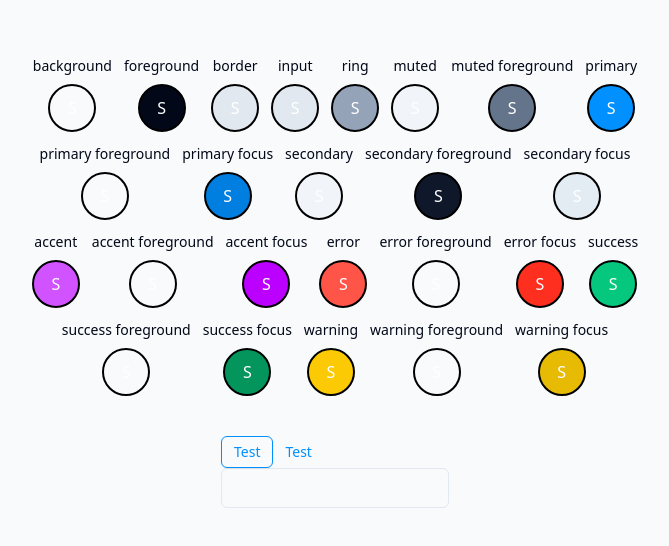
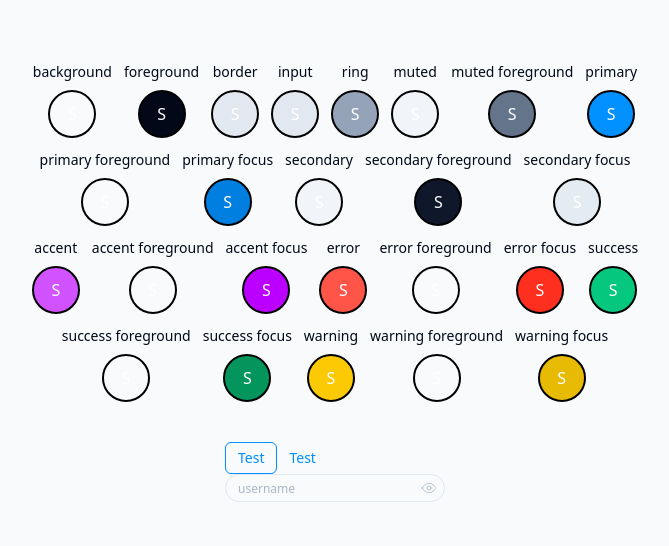
Before and after one commit to mujibur-rohman/ngemplad-ui, a Next.js app: page / in a window 1280 px wide. Shown: the part 118-664 px from the top of the page, without its empty margins (305-974 px from the left). Built offline with nearby package versions, Linux system fonts and the light colour scheme.

Commit message:
input with icon

```diff
--- a/src/components/ui/button.tsx
+++ b/src/components/ui/button.tsx
@@ -28,15 +28,15 @@ const buttonVariants = cva(
         link: "text-primary underline-offset-4 hover:underline",
       },
       size: {
-        default: "h-8 px-3",
         sm: "h-7 rounded-md px-3 text-xs",
+        md: "h-8 px-3",
         lg: "h-10 rounded-md px-4 text-md",
         icon: "h-10 w-10",
       },
     },
     defaultVariants: {
       variant: "default",
-      size: "default",
+      size: "md",
     },
   }
 );
--- a/src/components/ui/input.tsx
+++ b/src/components/ui/input.tsx
@@ -1,22 +1,70 @@
 import * as React from "react";
+import { cva, type VariantProps } from "class-variance-authority";
 
 import { cn } from "@/lib/utils";
 
+const inputVariants = cva(
+  "flex w-full rounded-sm border border-input bg-background px-2 py-2 transition-all text-sm ring-offset-background file:border-0 file:bg-transparent file:text-sm file:font-medium placeholder:text-muted-foreground/50 outline-none focus:ring-1 focus:ring-ring disabled:cursor-not-allowed disabled:opacity-50",
+  {
+    variants: {
+      sizes: {
+        sm: "h-7 text-xs",
+        md: "h-8 text-sm",
+        lg: "h-10 text-md",
+      },
+      rounded: {
+        none: "rounded-none",
+        sm: "rounded-sm",
+        md: "rounded-md",
+        full: "rounded-full px-3",
+      },
+    },
+    defaultVariants: {
+      sizes: "md",
+      rounded: "md",
+    },
+  }
+);
+
 export interface InputProps
-  extends React.InputHTMLAttributes<HTMLInputElement> {}
+  extends React.InputHTMLAttributes<HTMLInputElement>,
+    VariantProps<typeof inputVariants> {
+  error?: boolean;
+  icon?: React.ReactElement;
+}
 
 const Input = React.forwardRef<HTMLInputElement, InputProps>(
-  ({ className, type, ...props }, ref) => {
+  ({ className, type, error, sizes, rounded, icon, ...props }, ref) => {
     return (
+      <div className={cn("relative flex flex-col", { "text-error": error })}>
         <input
           type={type}
           className={cn(
-          "flex h-10 w-full rounded-md border border-input bg-background px-3 py-2 text-sm ring-offset-background file:border-0 file:bg-transparent file:text-sm file:font-medium placeholder:text-muted-foreground focus-visible:outline-none focus-visible:ring-2 focus-visible:ring-ring focus-visible:ring-offset-2 disabled:cursor-not-allowed disabled:opacity-50",
+            inputVariants({ sizes, rounded }),
+            {
+              "border-error focus:ring-error text-error placeholder:text-error/60":
+                error,
+              "pr-8": icon,
+            },
             className
           )}
           ref={ref}
           {...props}
         />
+        {icon && (
+          <div
+            className={cn(
+              "absolute bg-background right-0 top-0 bottom-0 flex items-center justify-center m-2 text-ring"
+            )}
+          >
+            {React.cloneElement(icon, {
+              className: cn("w-5 h-5", {
+                "w-4 h-4": sizes === "sm",
+              }),
+            })}
+          </div>
+        )}
+      </div>
     );
   }
 );
--- a/src/pages/index.tsx
+++ b/src/pages/index.tsx
@@ -8,6 +8,7 @@ import {
   DialogTrigger,
 } from "@/components/ui/dialog";
 import { Input } from "@/components/ui/input";
+import { Eye } from "lucide-react";
 
 const colorsPallete = [
   {
@@ -134,7 +135,13 @@ export default function Home() {
         <Button variant="ghost" className="text-primary hover:bg-primary/10">
           Test
         </Button>
-        <Input type="text" />
+        <Input
+          icon={<Eye strokeWidth={1} />}
+          sizes="sm"
+          rounded="full"
+          type="text"
+          placeholder="username"
+        />
       </div>
     </div>
   );
```
Lines whose indentation alone changed are shown as unchanged.
